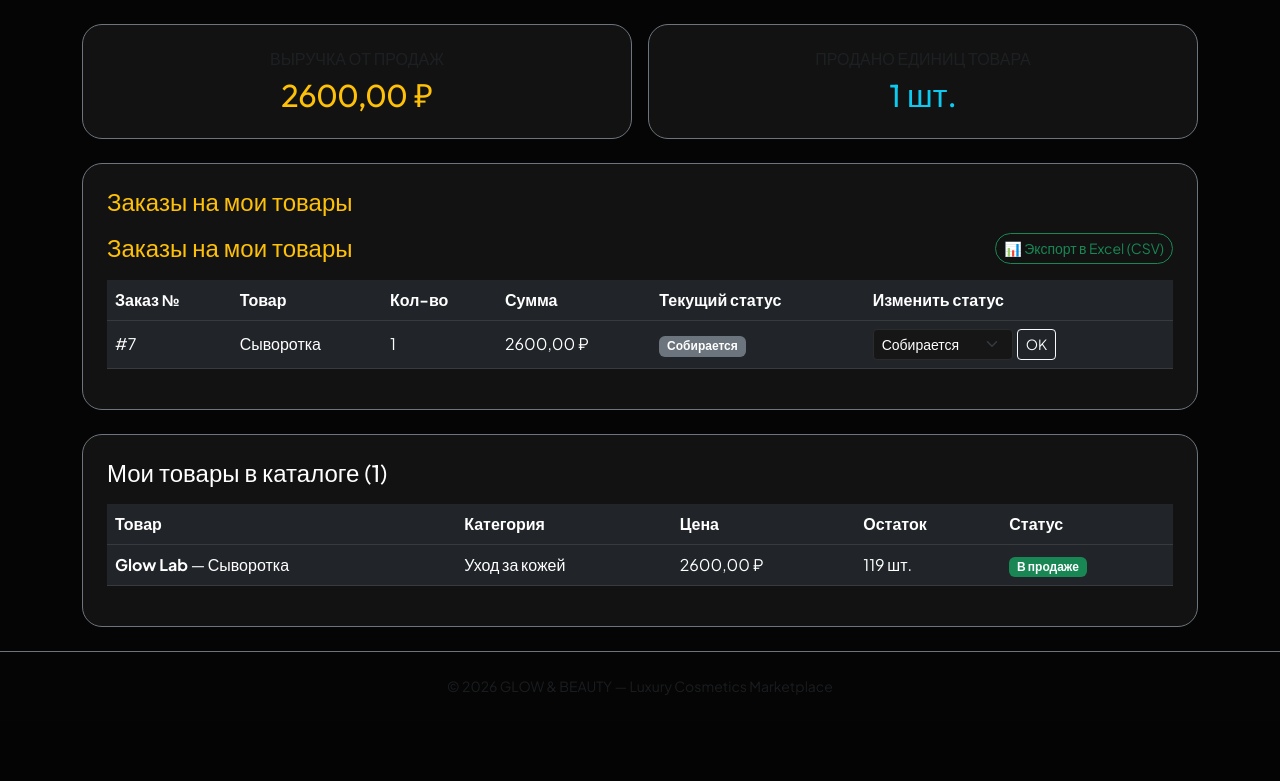
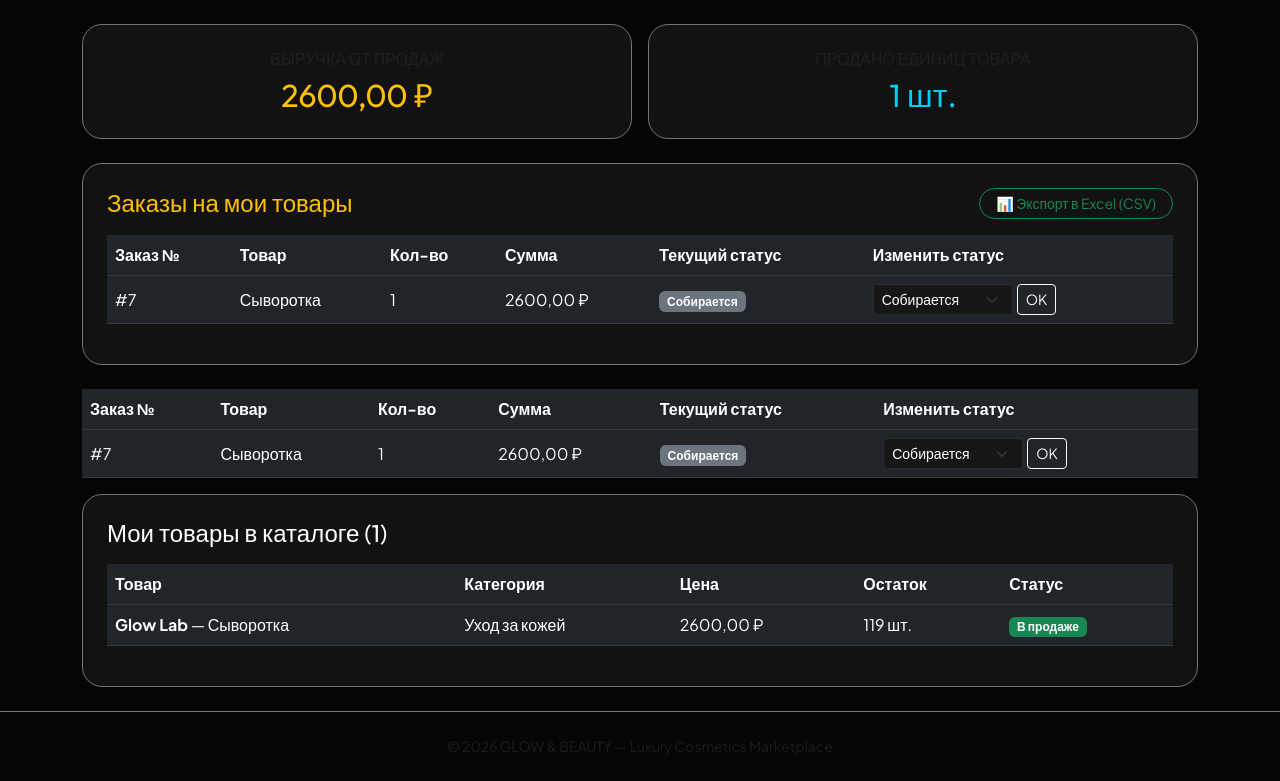
Before and after one commit to handpupa42/final_project, a Django app: page /seller/dashboard/ in a window 1280 px wide. Shown: the part 179-960 px from the top of the page. Before the commit the page ends 874 px from the top, so only its background shows below. Run offline with Django 5.2, Linux system fonts and the light colour scheme; a user stored in the database is signed in; data comes from the database, SQL or seed files in the repository; both versions use the stored data as it was after the commit.

Commit message:
дипломный проект

```diff
--- a/templates/shop/seller_dashboard.html
+++ b/templates/shop/seller_dashboard.html
@@ -21,16 +21,60 @@
     </div>
 </div>
 
+<!-- ЗАКАЗЫ С ВОЗМОЖНОСТЬЮ СМЕНЫ СТАТУСА -->
 <div class="card p-4 border-secondary mb-4">
-    <h4 class="mb-3 text-warning">Заказы на мои товары</h4>
     <div class="d-flex justify-content-between align-items-center mb-3">
         <h4 class="text-warning mb-0">Заказы на мои товары</h4>
         {% if seller_items %}
-            <a href="{% url 'shop:seller_export_csv' %}" class="btn btn-outline-success btn-sm rounded-pill">
+            <a href="{% url 'shop:seller_export_csv' %}" class="btn btn-outline-success btn-sm rounded-pill px-3">
                 📊 Экспорт в Excel (CSV)
             </a>
         {% endif %}
     </div>
+
+    {% if seller_items %}
+        <div class="table-responsive">
+            <table class="table table-dark table-hover align-middle">
+                <thead>
+                    <tr>
+                        <th>Заказ №</th>
+                        <th>Товар</th>
+                        <th>Кол-во</th>
+                        <th>Сумма</th>
+                        <th>Текущий статус</th>
+                        <th>Изменить статус</th>
+                    </tr>
+                </thead>
+                <tbody>
+                    {% for item in seller_items %}
+                        <tr>
+                            <td>#{{ item.order.id }}</td>
+                            <td>{{ item.product.name }}</td>
+                            <td>{{ item.quantity }}</td>
+                            <td>{{ item.get_cost }} ₽</td>
+                            <td><span class="badge bg-secondary">{{ item.order.get_status_display }}</span></td>
+                            <td>
+                                <form method="post" action="{% url 'shop:seller_update_status' item.order.id %}" class="d-flex gap-1">
+                                    {% csrf_token %}
+                                    <select name="status" class="form-select form-select-sm" style="width: 140px;">
+                                        <option value="created" {% if item.order.status == 'created' %}selected{% endif %}>Оформлен</option>
+                                        <option value="processing" {% if item.order.status == 'processing' %}selected{% endif %}>Собирается</option>
+                                        <option value="in_transit" {% if item.order.status == 'in_transit' %}selected{% endif %}>В пути</option>
+                                        <option value="delivered" {% if item.order.status == 'delivered' %}selected{% endif %}>Доставлен</option>
+                                    </select>
+                                    <button type="submit" class="btn btn-sm btn-outline-light">OK</button>
+                                </form>
+                            </td>
+                        </tr>
+                    {% endfor %}
+                </tbody>
+            </table>
+        </div>
+    {% else %}
+        <p class="text-muted mb-0">Пока никто не купил ваши товары.</p>
+    {% endif %}
+</div>
+
 
     {% if seller_items %}
         <div class="table-responsive">
```
Also changed, not shown: db.sqlite3, media/products/images_1.jpeg (added).
